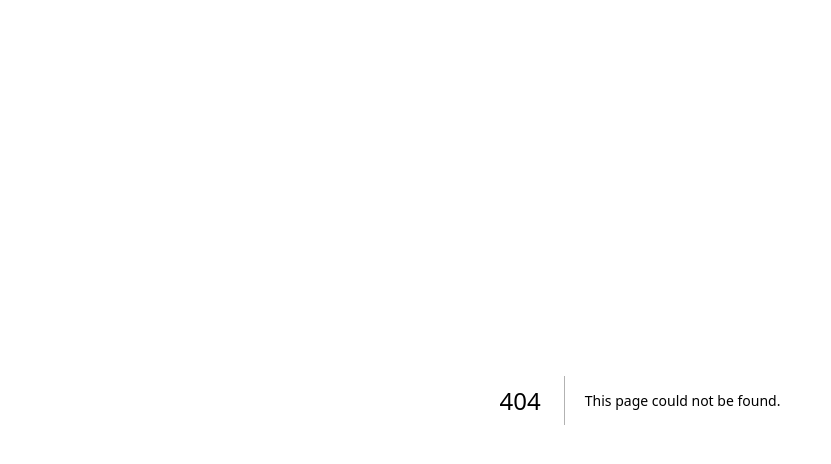
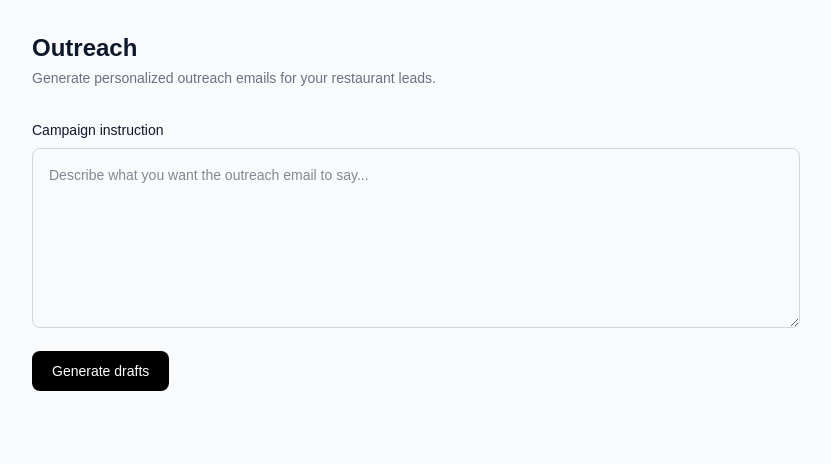
Before and after one commit to Jheintze/leadfinder, a Next.js app: page /outreach in a window 1280 px wide. Before the commit this address had no page. Shown: the top 464 px of the page, without its empty margins (0-831 px from the left). Built offline with nearby package versions, Linux system fonts and the light colour scheme.

Commit message:
add outreach page

```diff
--- /dev/null
+++ b/src/app/outreach/page.tsx
@@ -0,0 +1,37 @@
+"use client";
+
+import { useState } from "react";
+
+export default function OutreachPage() {
+  const [instruction, setInstruction] = useState("");
+
+  return (
+    <div className="p-8">
+      <div className="mb-8">
+        <h1 className="text-2xl font-semibold">Outreach</h1>
+        <p className="mt-1 text-sm text-gray-500">
+          Generate personalized outreach emails for your restaurant leads.
+        </p>
+      </div>
+
+      <div className="max-w-3xl">
+        <label className="mb-2 block text-sm font-medium">
+          Campaign instruction
+        </label>
+
+        <textarea
+          value={instruction}
+          onChange={(e) => setInstruction(e.target.value)}
+          placeholder="Describe what you want the outreach email to say..."
+          className="min-h-[180px] w-full rounded-lg border border-gray-300 p-4 text-sm outline-none focus:border-gray-500"
+        />
+
+        <button
+          className="mt-4 rounded-lg bg-black px-5 py-2.5 text-sm font-medium text-white hover:bg-gray-800"
+        >
+          Generate drafts
+        </button>
+      </div>
+    </div>
+  );
+}
```
